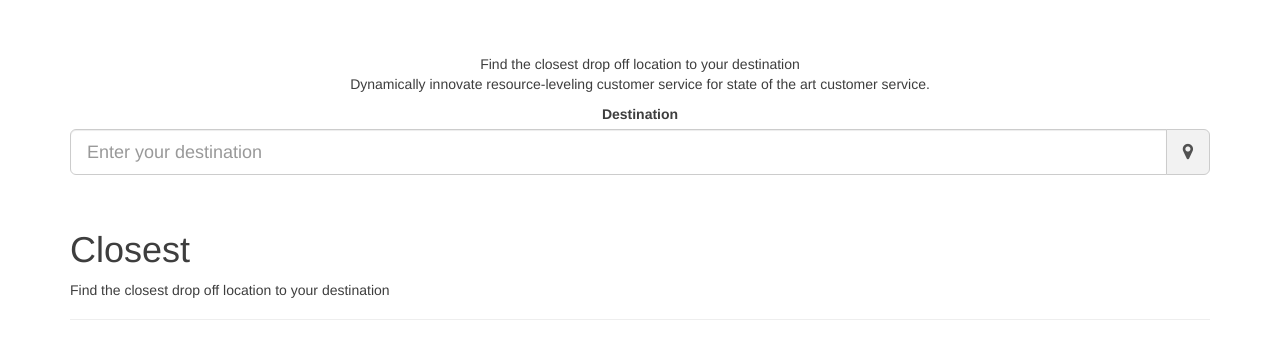
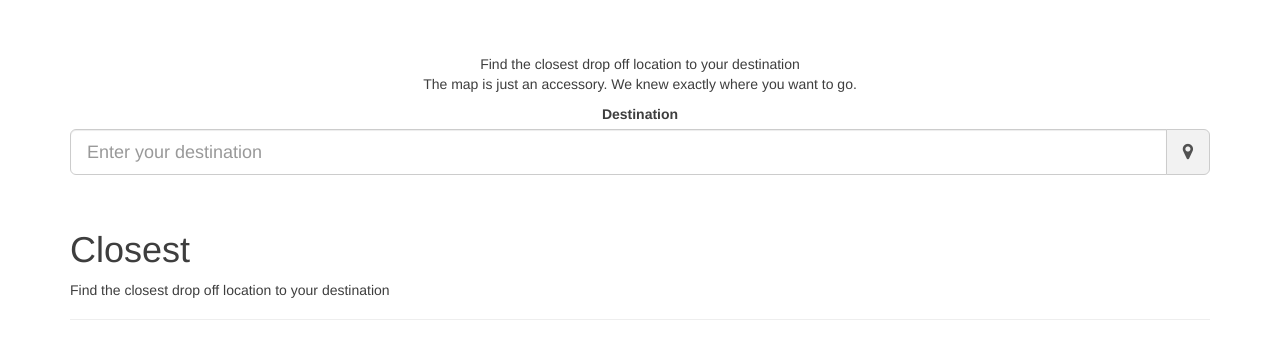
Before and after one commit to niftytushar/closest, a website: page index.html in a window 1280 px wide. Shown: the top 337 px of the page. Drawn offline with nearby package versions, Linux system fonts and the light colour scheme; some packages are replaced by stand-ins of ours.

Commit message:
quote updated

```diff
--- a/index.html
+++ b/index.html
@@ -26,7 +26,7 @@
                         <!-- <h1>Closest</h1> -->
                         <div class="slogan">Find the closest drop off location to your destination</div>
                         <div class="welcome-desc">
-                            <p>Dynamically innovate resource-leveling customer service for state of the art customer service.</p>
+                            <p>The map is just an accessory. We knew exactly where you want to go.</p>
                         </div>
                         <!-- /.welcome-desc -->
                         <form role="form" action="#" id="findClosestForm" class="form-destination">
```
